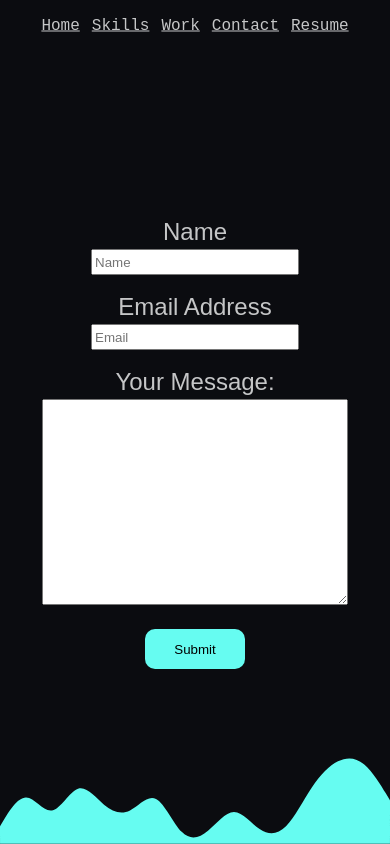
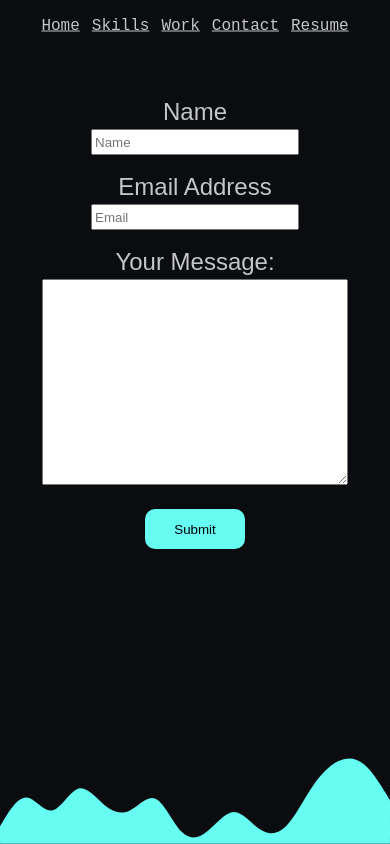
Before and after one commit to cmstiver/portfolio, a Next.js app: page /contact in a window 390 px wide. Built offline with nearby package versions, Linux system fonts and the light colour scheme.

Commit message:
changed padding

```diff
--- a/styles/Contact.module.scss
+++ b/styles/Contact.module.scss
@@ -42,3 +42,9 @@
         cursor: pointer;
     }
 }
+
+@media only screen and (max-width: 900px) {
+    .contact {
+        padding-top: 80px;
+    }
+}
```
